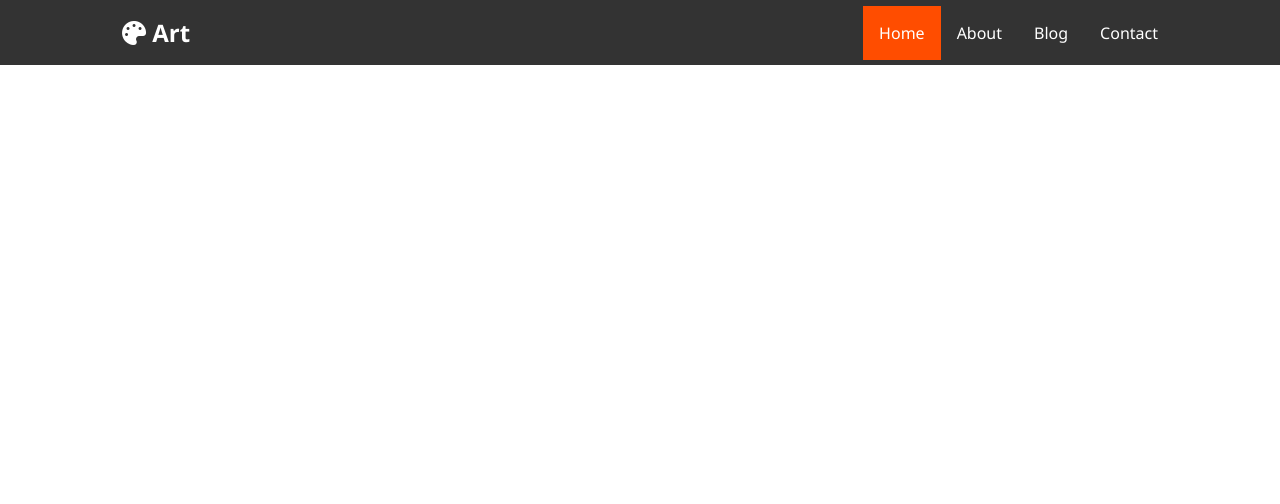
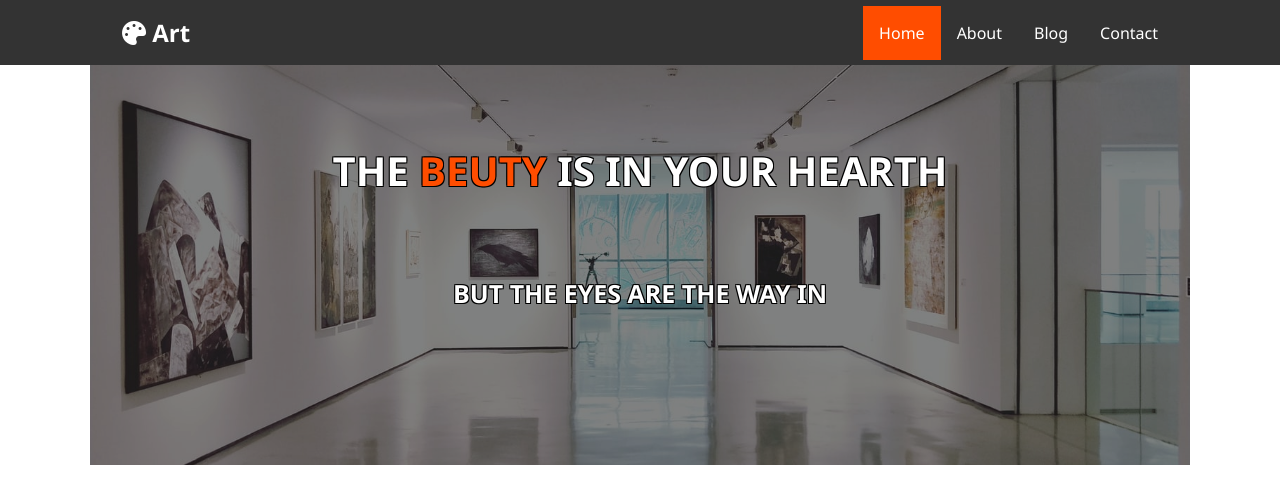
Before and after one commit to leandrofahur/modern-css-and-html, a plain HTML site: page sandbox/artgallery/views/index.html in a window 1280 px wide. Drawn offline with Linux system fonts and the light colour scheme.

Commit message:
navbar + cover

```diff
--- a/sandbox/artgallery/css/style.css
+++ b/sandbox/artgallery/css/style.css
@@ -36,6 +36,18 @@ a {
   background-color: var(--primary-color);
 }
 
+.txt-primary {
+  color: var(--primary-color);
+}
+
+.stroke-dark {
+  text-shadow:
+  -1px -1px #000,
+   1px -1px #000,
+  -1px  1px #000,
+   1px  1px #000;
+}
+
 /* Header */
 header {
   background-color: var(--dark-color);
@@ -68,3 +80,40 @@ header {
   background-color: var(--light-color);
   color: var(--primary-color);
 }
+
+/* Cover Section */
+.main-cover {
+  background: url('../img/cover/cover1.jpeg') no-repeat center center/cover;
+  height: 50vh;
+  position: relative;
+  display: grid;
+  text-align: center;
+}
+
+.main-cover h1 {
+  font-size: 40px;
+  color: #fff;
+  align-self: center;
+  z-index: 1;
+}
+
+.main-cover h3 {
+  font-size: 25px;
+  color: #fff;
+  z-index: 1;
+}
+
+.main-cover::before {
+  content: '';
+  /* Remeber that the parent .main-cover have the relative position */
+  position: absolute;
+  top: 0;
+  left: 0;
+  width: 100%;
+  height: 100%;
+  background-color: rgb(0,0,0,0.4);
+}
+
+.main-cover.cover {
+  z-index: 10;
+}
--- a/sandbox/artgallery/views/index.html
+++ b/sandbox/artgallery/views/index.html
@@ -29,6 +29,20 @@
       </nav>
     </div>
   </header>
+
+  <main>
+    <div class="container">
+      <section class="main-cover">
+        <h1 class="stroke-dark">
+          THE <span class="txt-primary">BEUTY</span>
+          IS IN YOUR HEARTH
+        </h1>
+        <h3 class="stroke-dark">
+          BUT THE EYES ARE THE WAY IN
+        </h3>
+      </section>
+    </div>
+  </main>
 </body>
 
 </html>
```
